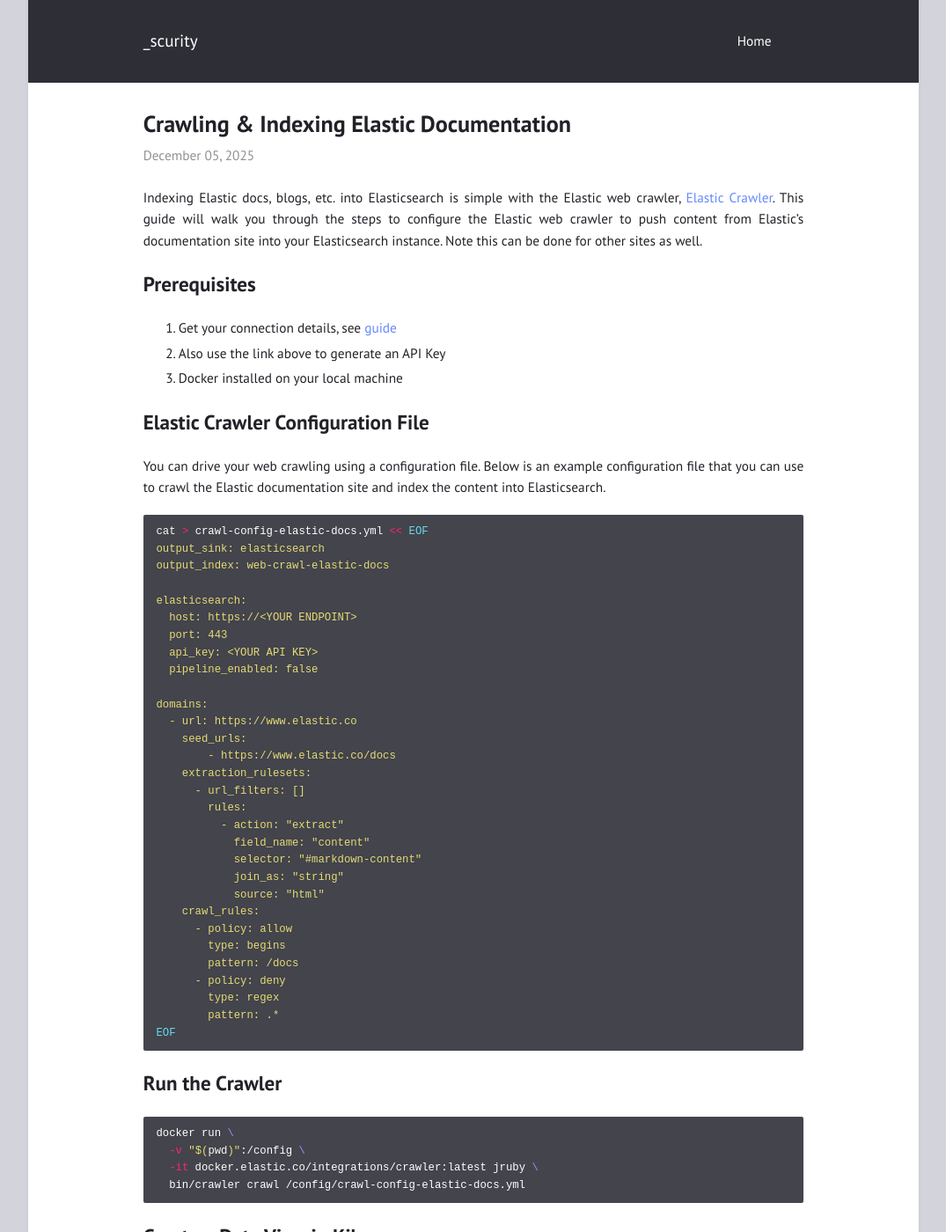
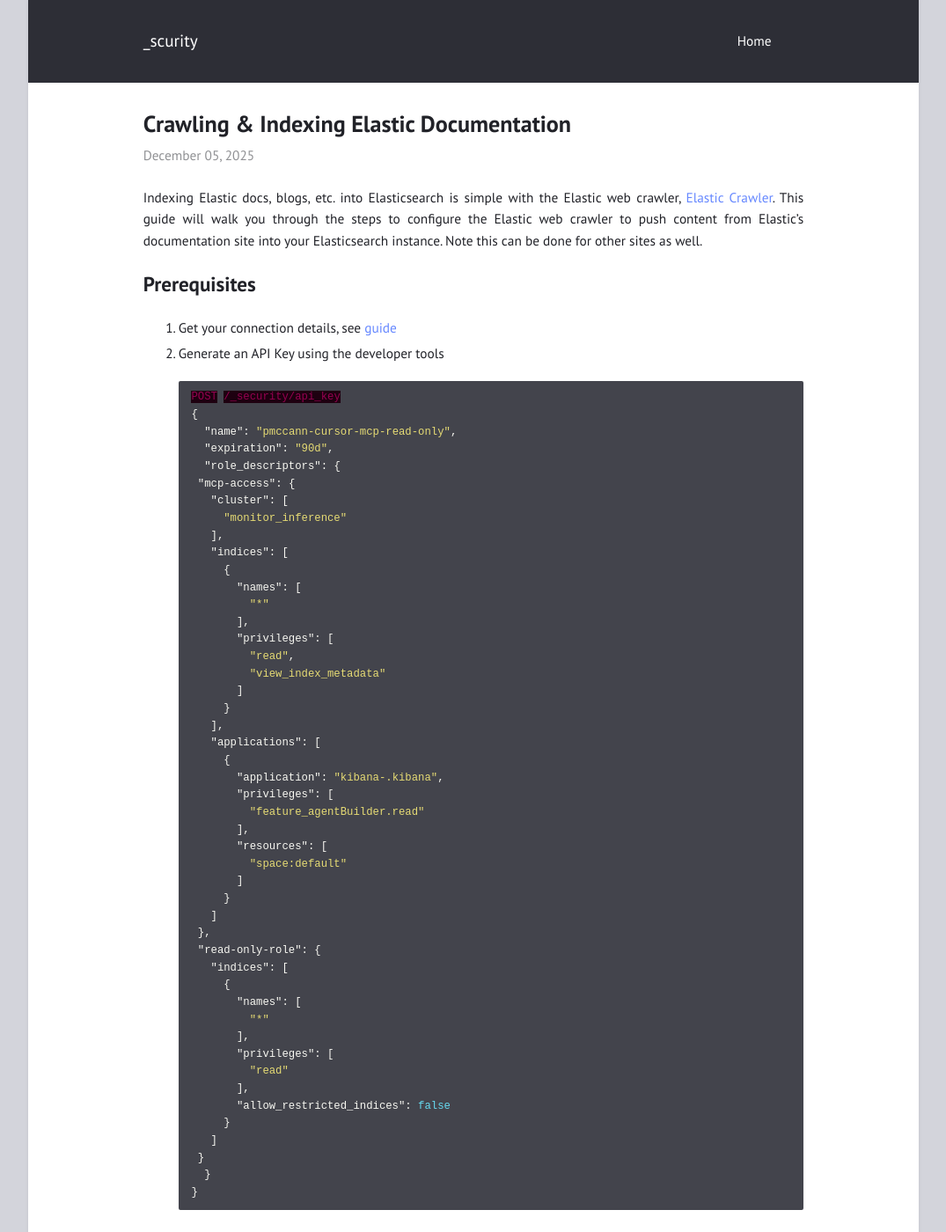
Before and after one commit to ismisepaul/ismisepaul.github.io, a Jekyll site: the page built from docs/_posts/2025-12-05-index-elastic-docs.markdown, in a window 1280 px wide and 1400 px high. Shown: the whole window at 88% size, without its empty margins (102-1177 px from the left). Built offline with Jekyll 4.4.1, drawn with Linux system fonts in a browser that asks for light colours.

Commit message:
adding api key generation json

````diff
--- a/docs/_posts/2025-12-05-index-elastic-docs.markdown
+++ b/docs/_posts/2025-12-05-index-elastic-docs.markdown
@@ -15,7 +15,56 @@ can be done for other sites as well.
 ## Prerequisites
 
 1. Get your connection details, see [guide](https://www.elastic.co/docs/solutions/search/search-connection-details)
-2. Also use the link above to generate an API Key
+2. Generate an API Key using the developer tools
+```json
+POST /_security/api_key
+{
+  "name": "pmccann-cursor-mcp-read-only",
+  "expiration": "90d",
+  "role_descriptors": {
+    "mcp-access": {
+      "cluster": [
+        "monitor_inference"
+      ],
+      "indices": [
+        {
+          "names": [
+            "*"
+          ],
+          "privileges": [
+            "read",
+            "view_index_metadata"
+          ]
+        }
+      ],
+      "applications": [
+        {
+          "application": "kibana-.kibana",
+          "privileges": [
+            "feature_agentBuilder.read"
+          ],
+          "resources": [
+            "space:default"
+          ]
+        }
+      ]
+    },
+    "read-only-role": {
+      "indices": [
+        {
+          "names": [
+            "*"
+          ],
+          "privileges": [
+            "read"
+          ],
+          "allow_restricted_indices": false
+        }
+      ]
+    }
+  }
+}
+```
 3. Docker installed on your local machine
 
 ## Elastic Crawler Configuration File
````
